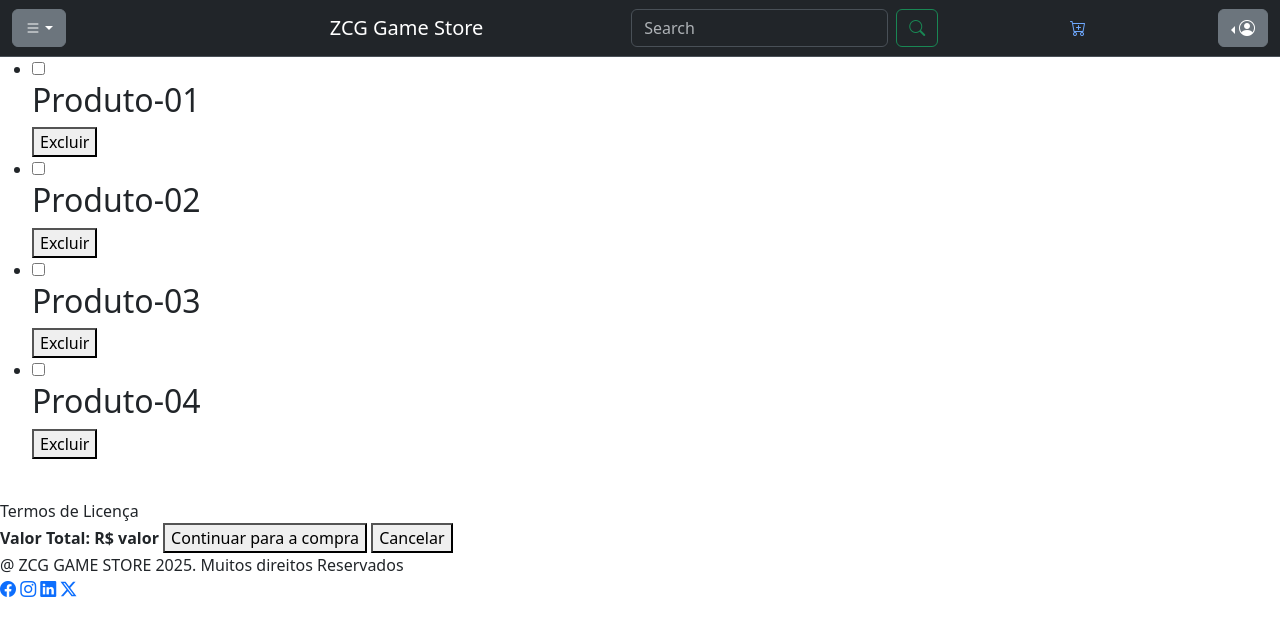
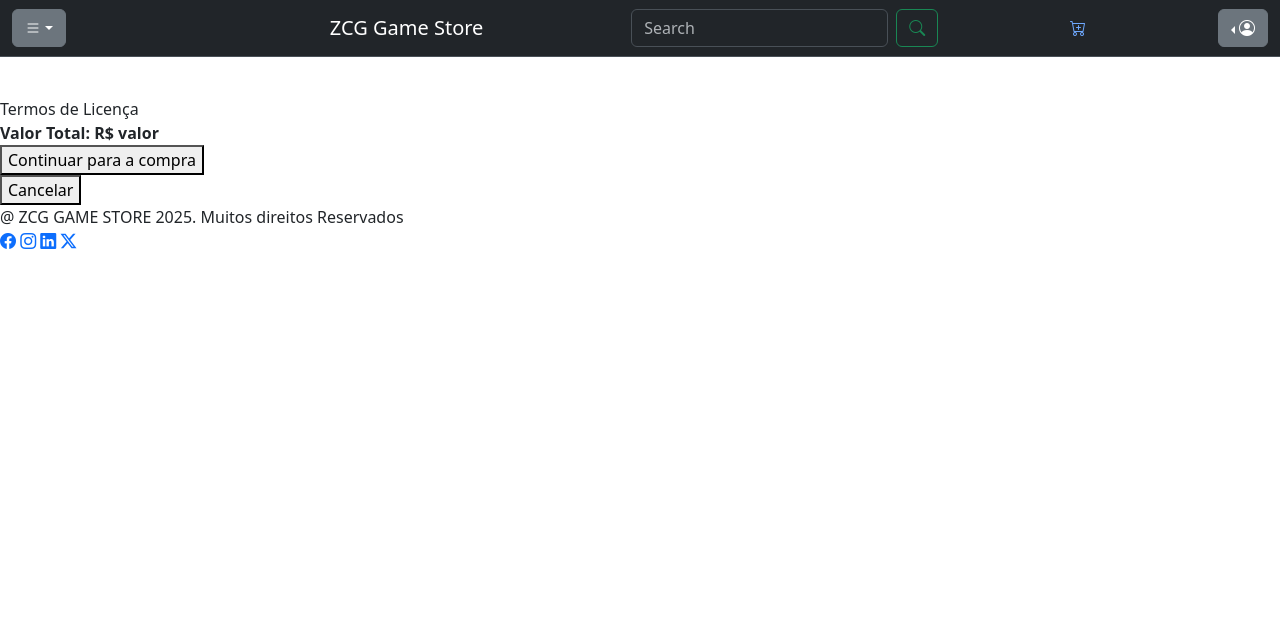
Before and after one commit to Cristiano-Andrade-Ribeiro-Da-Silva/ZCG-Game-Store, a Flask app: page /carrinho in a window 1280 px wide. Shown: the top 636 px of the page. Run offline with Flask 3, Linux system fonts and the light colour scheme.

Commit message:
modify: colocado um form para cada botão

```diff
--- a/templates/Pagina_carrinho.html
+++ b/templates/Pagina_carrinho.html
@@ -1,19 +1,3 @@
-<!DOCTYPE html>
-<html lang="pt-br">
-<head>
-    <meta charset="UTF-8">
-    <meta name="viewport" content="width=device-width, initial-scale=1.0">
-    <title>ZCG-GAME-STORE</title>
-
-    <!-- link css interno -->
-    <link rel="stylesheet" href="{{ url_for('static', filename='styles/style-pagina_carrinho.css') }}">
-</head>
-<body>
-
-</body>
-</html>
-
-
 <!DOCTYPE html>
 <html lang="pt-br">
 <head>
@@ -40,6 +24,7 @@
         <link rel="stylesheet" href="{{url_for('static', filename='styles/style-cores_das_paginas.css')}}">
 
 </head>
+
 <body>
 
 <nav class="navbar bg-dark border-bottom border-body" data-bs-theme="dark">
@@ -86,30 +71,13 @@
         <nav class="main__produtos-container">
 
             <ul>
-
+                {% for pr2 in pega_produto %}
                 <li>
                     <input type="checkbox">
-                    <h2>Produto-01</h2>
+                    <h2>{{pr2.nome_jogo}}</h2>
                     <button>Excluir</button>
                 </li>
-
-                <li>
-                    <input type="checkbox">
-                    <h2>Produto-02</h2>
-                    <button>Excluir</button>
-                </li>
-
-                <li>
-                    <input type="checkbox">
-                    <h2>Produto-03</h2>
-                    <button>Excluir</button>
-                </li>
-
-                <li>
-                    <input type="checkbox">
-                    <h2>Produto-04</h2>
-                    <button>Excluir</button>
-                </li>
+                {% endfor %}
 
             </ul>
 
@@ -121,17 +89,29 @@
     </section>
 
 
-    <section class="main__container-termos">
+    <section class="main__termos">
 
         <span>Termos de Licença</span>
 
-        <div>
+        <div class="main__termos-container">
 
             <strong><span>Valor Total: </span> R$ valor</strong>
 
-            <button class="main__container-termos-button-comprar">Continuar para a compra</button>
+            <div class="main__termos-container-button">
 
-            <button class="main__container-termos-button-cancelar">Cancelar</button>
+                <form action="" class="main__termos-container-button-comprar">
+
+                    <button>Continuar para a compra</button>
+
+                </form>
+
+                <form action="" class="main__termos-container-button-cancelar">
+
+                    <button>Cancelar</button>
+
+                </form>
+
+            </div>
 
         </div>
 
```
